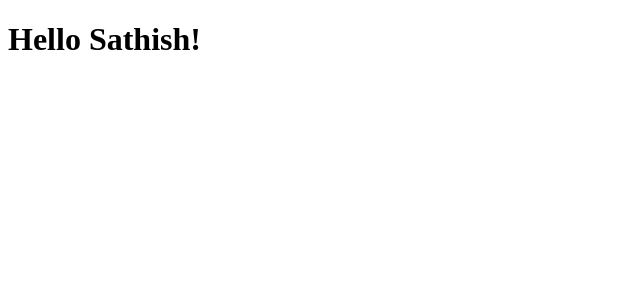
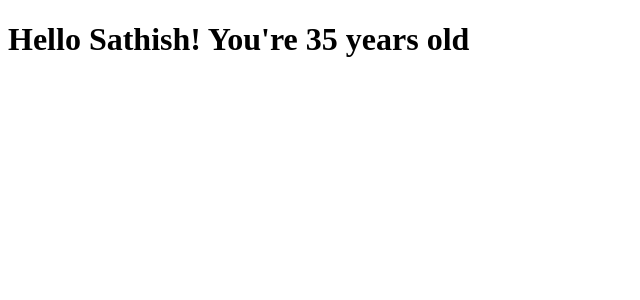
Before and after one commit to githubscientist/ts-react-fsdcwdtb40, a React (Vite) app: page / in a window 1280 px wide. Shown: the top 300 px of the page, without its empty margins (0-640 px from the left). Built offline with nearby package versions, Linux system fonts and the light colour scheme.

Commit message:
passing multiple props

```diff
--- a/src/App.tsx
+++ b/src/App.tsx
@@ -1,12 +1,13 @@
 type Props = {
-  name: string;
+  name: string,
+  age: number
 }
 
-const Header = ({ name }: Props) => {
+const Header = ({ name, age }: Props) => {
 
   return (
     <>
-      <h1>Hello { name.slice(0, 1).toUpperCase() + name.slice(1, ) }!</h1>
+      <h1>Hello {name.slice(0, 1).toUpperCase() + name.slice(1,)}! You're { age} years old</h1>
     </>
   )
 }
@@ -14,10 +15,11 @@ const Header = ({ name }: Props) => {
 
 const App = () => {
   let name: string = 'sathish';
+  let age: number = 35;
 
   return (
     <>
-      <Header name={name} />
+      <Header name={name} age={age} />
     </>
   )
 }
```
